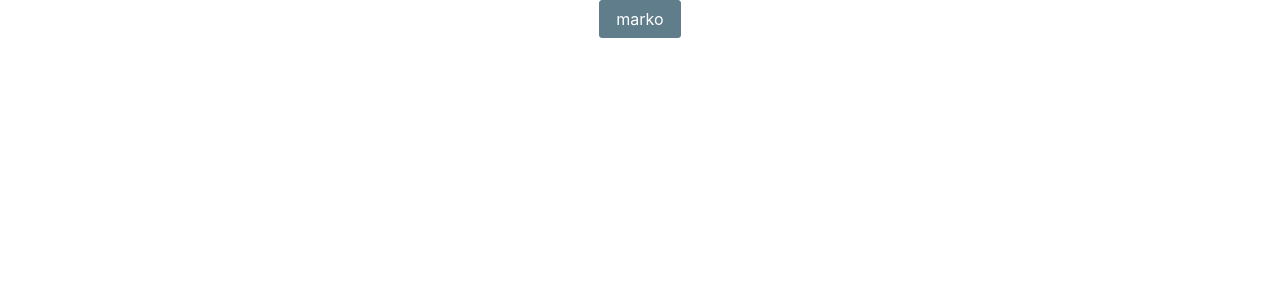
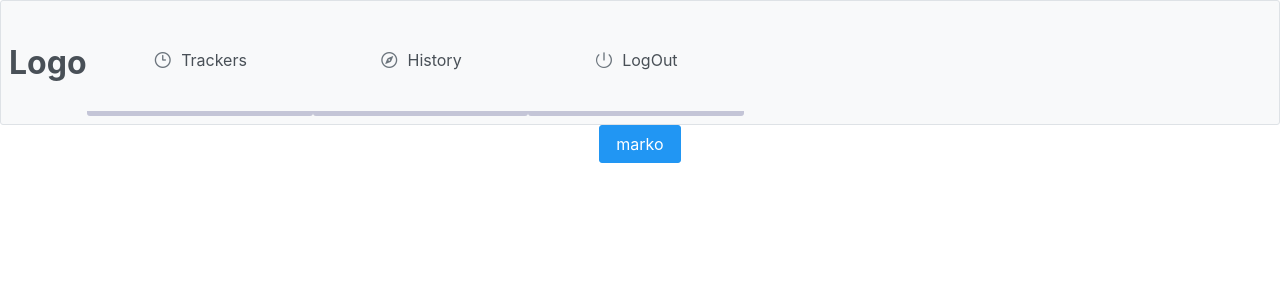
Before and after one commit to Marko-Tomljanovic/tracking-tool, a React (Create React App) app: page / in a window 1280 px wide. Shown: the top 300 px of the page. Built offline with nearby package versions, Linux system fonts and the light colour scheme.

Commit message:
feat: navigationBar

```diff
--- a/src/App.css
+++ b/src/App.css
@@ -40,3 +40,46 @@
     transform: rotate(360deg);
   }
 }
+
+.marko .p-menuitem-link {
+  justify-content: flex-end;
+  border-bottom: 5px solid #c4c5d7 !important;
+}
+.marko .p-menuitem-link-active {
+  border-bottom: 10px solid blue !important;
+}
+
+.marko .p-menuitem-text {
+  padding-bottom: 31px;
+  margin-top: 31px;
+  margin-right: 50px;
+}
+
+.marko .p-menuitem-icon {
+  margin-left: 50px;
+  margin-right: 50px;
+}
+
+.marko .p-tabmenu-nav,
+.custom-tab-menu .p-tabmenu-nav {
+  background-color: blue;
+}
+
+.custom-tab-menu .p-tabmenu-nav .p-tabmenuitem.p-highlight {
+  background-color: red;
+}
+
+.custom-tab-menu .p-tabmenu-nav .p-tabmenuitem .p-menuitem-text {
+  color: rgb(149, 89, 89);
+}
+
+.custom-menubar .p-menuitem-active .p-menuitem-text {
+  border-bottom: 2px solid blue;
+  /* Add any other desired styles for the text */
+}
+
+.custom-menubar .p-menuitem-active .p-menuitem-icon {
+  /* Add any desired styles for the icon */
+  border-bottom: 2px red !important;
+  padding-bottom: 2px !important;
+}
--- a/src/App.tsx
+++ b/src/App.tsx
@@ -1,11 +1,16 @@
 import React from "react";
 import "./App.css";
 import { Button } from "primereact/button";
+import Layout from "./layout/Layout";
 
 function App() {
   return (
     <div className="App">
-      <Button label="marko" className="p-button-secondary" />
+      <Layout>
+        <div>
+          <Button label="marko" />
+        </div>
+      </Layout>
     </div>
   );
 }
--- /dev/null
+++ b/src/components/navigation/MainNavigation.tsx
@@ -0,0 +1,58 @@
+import React, { useState, useEffect } from "react";
+import { TabMenu } from "primereact/tabmenu";
+import { TabPanel } from "primereact/tabview";
+import { Menubar } from "primereact/menubar";
+
+import { Button } from "primereact/button";
+
+const MainNavigation = ({ children }: any) => {
+  useEffect(() => {}, []);
+
+  const [marko, setMarko] = useState([
+    {
+      label: "Trackers",
+      icon: "pi pi-fw pi-clock",
+      command: (event: any) => {
+        console.log(event);
+      },
+    },
+    {
+      label: "History",
+      icon: "pi pi-fw pi-compass",
+      command: (event: any) => {
+        console.log(event);
+      },
+    },
+    {
+      label: "LogOut",
+      icon: "pi pi-fw pi-power-off",
+      command: (event: any) => {
+        console.log(event);
+      },
+    },
+  ]);
+  const [activeItem, setActiveItem] = useState(null);
+  const end = <p>p</p>;
+  const onItemClick = (event: any, item: any) => {
+    setActiveItem(item);
+  };
+  return (
+    <Menubar
+      model={marko}
+      onClick={() => onItemClick}
+      className="custom-menubar marko"
+      start={<h1>Logo</h1>}
+    >
+      {marko.map((item, index) => (
+        <span
+          key={index}
+          className={`p-menuitem-text ${activeItem === item ? "active" : ""}`}
+        >
+          {item.label}
+        </span>
+      ))}
+    </Menubar>
+  );
+};
+
+export default MainNavigation;
--- /dev/null
+++ b/src/layout/Layout.tsx
@@ -0,0 +1,26 @@
+import React, { useState, useEffect } from "react";
+import MainNavigation from "../components/navigation/MainNavigation";
+
+const Layout = ({ children }: any) => {
+  //   useEffect(() => {
+  //     axiosInstancePortal
+  //       .get("/info")
+  //       .then((result) => {
+  //         setPortalVerzija(result.data.verzija);
+  //       })
+  //       .catch(() => {});
+  //   }, []);
+
+  return (
+    <React.Fragment>
+      <div>
+        <MainNavigation />
+        {/* <Sides/>
+            <Backdrop/> */}
+      </div>
+      <main>{children}</main>
+    </React.Fragment>
+  );
+};
+
+export default Layout;
```
